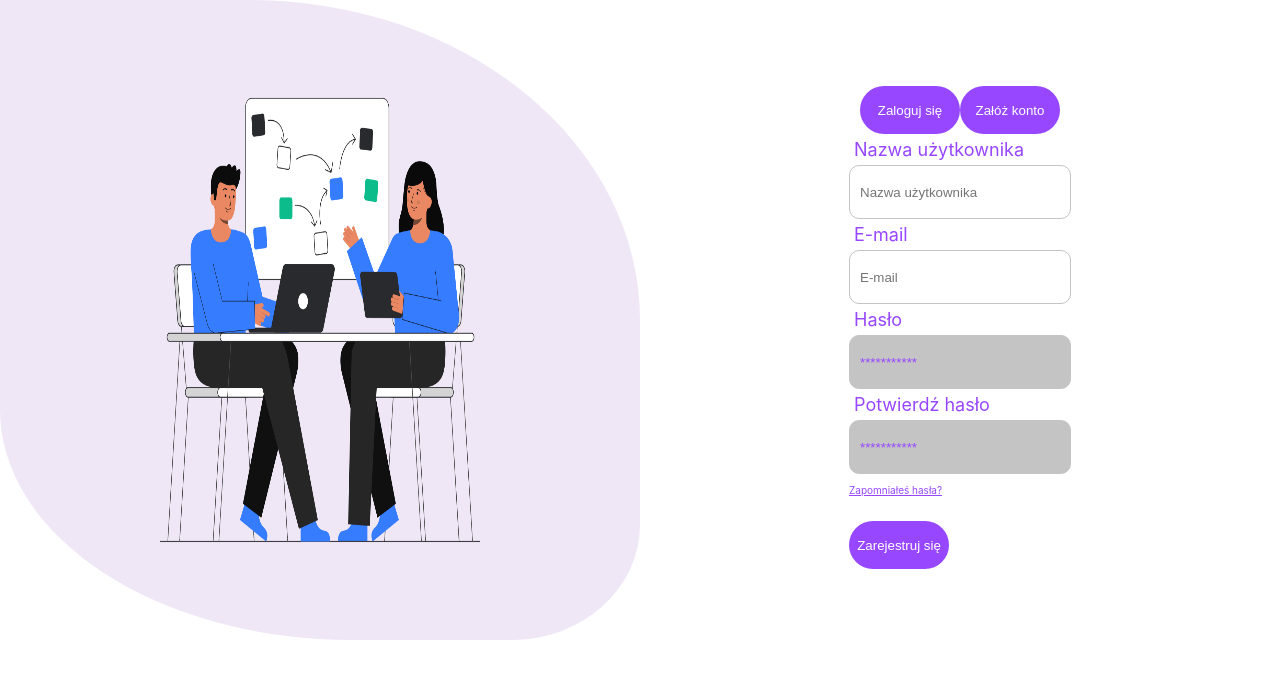
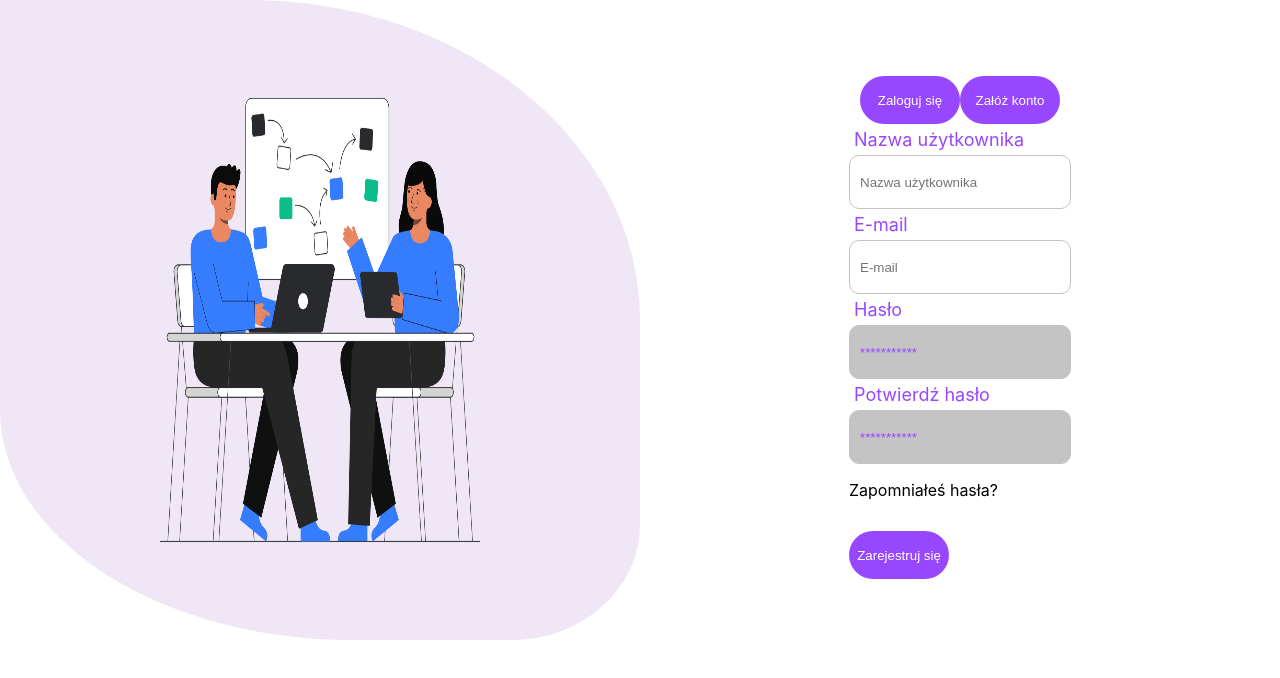
Before and after one commit to k-wos/EventAppP1, a React (Create React App) app in the folder client/: page / in a window 1280 px wide. Shown: the top 678 px of the page. Built offline with nearby package versions, Linux system fonts and the light colour scheme.

Commit message:
create login page

```diff
--- a/client/src/components/Registerpage/Registerpage.scss
+++ b/client/src/components/Registerpage/Registerpage.scss
@@ -39,10 +39,3 @@ button{
     margin-top: 15px ;
     min-width: 100px;
 }
-
-.forgetPasswd{
-    text-align:right;
-    font-size: 10px;
-    text-decoration: underline;
-    color: #9747FF;
-}
```
